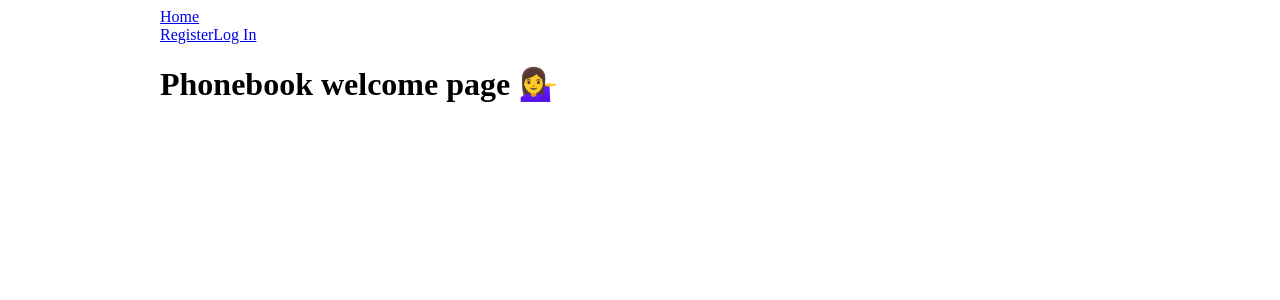
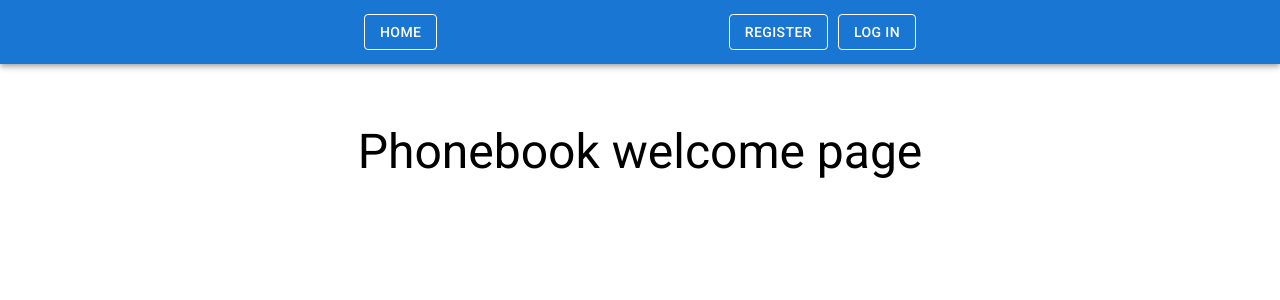
Before and after one commit to AlexArmor/goit-react-hw-08-phonebook, a React (Create React App) app: page / in a window 1280 px wide. Shown: the top 300 px of the page. Built offline with nearby package versions, Linux system fonts and the light colour scheme.

Commit message:
added stylies but not everywhere

```diff
--- a/src/components/AppBar/AppBar.jsx
+++ /dev/null
@@ -1,16 +0,0 @@
-import { Navigation } from '../Navigation/Navigation';
-import { UserMenu } from '../UserMenu/UserMenu';
-import { AuthNav } from '../AuthNav/AuthNav';
-import { selectIsLoggedIn } from 'redux/auth/selectors';
-import { useSelector } from 'react-redux';
-
-export const AppBar = () => {
-  const isLoggedIn = useSelector(selectIsLoggedIn);
-
-  return (
-    <header>
-      <Navigation />
-      {isLoggedIn ? <UserMenu /> : <AuthNav />}
-    </header>
-  );
-};
--- /dev/null
+++ b/src/components/AppBarTop/AppBarTop.jsx
@@ -0,0 +1,27 @@
+import { Navigation } from '../Navigation/Navigation';
+import { UserMenu } from '../UserMenu/UserMenu';
+import { AuthNav } from '../AuthNav/AuthNav';
+import { selectIsLoggedIn } from 'redux/auth/selectors';
+import { useSelector } from 'react-redux';
+import { AppBar, Toolbar, Container } from '@mui/material';
+
+export const AppBarTop = () => {
+  const isLoggedIn = useSelector(selectIsLoggedIn);
+
+  return (
+    <AppBar position="static" component="nav">
+      <Toolbar>
+        <Container
+          maxWidth="sm"
+          sx={{
+            display: 'flex',
+            justifyContent: 'space-between',
+          }}
+        >
+          <Navigation />
+          {isLoggedIn ? <UserMenu /> : <AuthNav />}
+        </Container>
+      </Toolbar>
+    </AppBar>
+  );
+};
--- a/src/components/AuthNav/AuthNav.jsx
+++ b/src/components/AuthNav/AuthNav.jsx
@@ -1,10 +1,25 @@
 import { NavLink } from 'react-router-dom';
+import { Button, Box } from '@mui/material';
 
 export const AuthNav = () => {
   return (
-    <div>
-      <NavLink to="/register">Register</NavLink>
-      <NavLink to="/login">Log In</NavLink>
-    </div>
+    <Box sx={{ display: 'flex', gap: '10px' }}>
+      <Button
+        variant="outlined"
+        to="/register"
+        component={NavLink}
+        color="inherit"
+      >
+        Register
+      </Button>
+      <Button
+        variant="outlined"
+        to="/login"
+        component={NavLink}
+        color="inherit"
+      >
+        Log In
+      </Button>
+    </Box>
   );
 };
--- a/src/components/Layout.jsx
+++ b/src/components/Layout.jsx
@@ -1,12 +1,12 @@
 import { Outlet } from 'react-router-dom';
 // import { Toaster } from 'react-hot-toast';
-import { AppBar } from './AppBar/AppBar';
+import { AppBarTop } from './AppBarTop/AppBarTop';
 import { Suspense } from 'react';
 
 export const Layout = () => {
   return (
-        <div style={{ maxWidth: 960, margin: '0 auto', padding: '0 16px' }}>
-            <AppBar />
+    <div>
+      <AppBarTop />
       <Suspense fallback={null}>
         <Outlet />
       </Suspense>
--- a/src/components/Navigation/Navigation.jsx
+++ b/src/components/Navigation/Navigation.jsx
@@ -1,14 +1,26 @@
 import { NavLink } from 'react-router-dom';
 import { useSelector } from 'react-redux';
 import { selectIsLoggedIn } from 'redux/auth/selectors';
+import { Button, Box } from '@mui/material';
 
 export const Navigation = () => {
   const isLoggedIn = useSelector(selectIsLoggedIn);
 
   return (
-    <nav>
-      <NavLink to="/">Home</NavLink>
-      {isLoggedIn && <NavLink to="/contacts">Contacts</NavLink>}
-    </nav>
+    <Box sx={{ display: 'flex', gap: '10px' }}>
+      <Button variant="outlined" to="/" component={NavLink} color="inherit">
+        Home
+      </Button>
+      {isLoggedIn && (
+        <Button
+          variant="outlined"
+          to="/contacts"
+          component={NavLink}
+          color="inherit"
+        >
+          Contacts
+        </Button>
+      )}
+    </Box>
   );
 };
--- a/src/components/RegisterForm/RegisterForm.jsx
+++ b/src/components/RegisterForm/RegisterForm.jsx
@@ -1,5 +1,6 @@
 import { useDispatch } from 'react-redux';
 import { register } from 'redux/auth/operations';
+import { Button, Box, TextField } from '@mui/material';
 
 export const RegisterForm = () => {
   const dispatch = useDispatch();
@@ -18,20 +19,41 @@ export const RegisterForm = () => {
   };
 
   return (
-    <form onSubmit={handleSubmit} autoComplete="off">
-      <label>
-        Username
-        <input type="text" name="name" />
-      </label>
-      <label>
-        Email
-        <input type="email" name="email" />
-      </label>
-      <label>
-        Password
-        <input type="password" name="password" />
-      </label>
-      <button type="submit">Register</button>
-    </form>
+    <Box
+      onSubmit={handleSubmit}
+      autoComplete="on"
+      component="form"
+      sx={{
+        display: 'flex',
+        justifyContent: 'center',
+        padding: '20px',
+        gap: '10px',
+      }}
+    >
+      <TextField
+        type="text"
+        name="name"
+        id="username-basic"
+        label="Username"
+        variant="outlined"
+      />
+      <TextField
+        type="email"
+        name="email"
+        id="email-basic"
+        label="Email"
+        variant="outlined"
+      />
+      <TextField
+        type="password"
+        name="password"
+        id="password-basic"
+        label="Password"
+        variant="outlined"
+      />
+      <Button type="submit" variant="contained">
+        Register
+      </Button>
+    </Box>
   );
 };
--- a/src/components/UserMenu/UserMenu.jsx
+++ b/src/components/UserMenu/UserMenu.jsx
@@ -1,17 +1,26 @@
 import { useDispatch, useSelector } from 'react-redux';
 import { logOut } from 'redux/auth/operations';
 import { selectUser } from 'redux/auth/selectors';
+import { Button, Box, Typography } from '@mui/material';
 
 export const UserMenu = () => {
   const dispatch = useDispatch();
   const user = useSelector(selectUser);
 
   return (
-    <div>
-      <p>Welcome, {user.name}</p>
-      <button type="button" onClick={() => dispatch(logOut())}>
+    <Box sx={{ display: 'flex', gap: '10px' }}>
+      <Typography variant="h6" component="p">
+        Welcome, {user.name}
+      </Typography>
+      <Button
+        type="button"
+        onClick={() => dispatch(logOut())}
+        variant="outlined"
+        to="/register"
+        color="inherit"
+      >
         Logout
-      </button>
-    </div>
+      </Button>
+    </Box>
   );
 };
--- /dev/null
+++ b/src/index.css
@@ -0,0 +1,36 @@
+img {
+  display: block;
+  max-width: 100%;
+  height: auto;
+}
+ul,
+ol {
+  padding: 0;
+  margin: 0;
+  /* list-style: none; */
+}
+body,
+h1,
+h2,
+h3,
+h4,
+h5,
+h6,
+p {
+  margin: 0;
+}
+a {
+  text-decoration: none;
+}
+.visually-hidden {
+  position: absolute;
+  width: 1px;
+  height: 1px;
+  margin: -1px;
+  border: 0;
+  padding: 0;
+  white-space: nowrap;
+  clip-path: inset(100%);
+  clip: rect(0 0 0 0);
+  overflow: hidden;
+}
--- a/src/index.js
+++ b/src/index.js
@@ -5,6 +5,7 @@ import { BrowserRouter } from 'react-router-dom';
 import { PersistGate } from 'redux-persist/integration/react';
 import { store, persistor } from './redux/store';
 import { Provider } from 'react-redux';
+import 'index.css';
 
 ReactDOM.createRoot(document.getElementById('root')).render(
   <React.StrictMode>
--- a/src/pages/Home.jsx
+++ b/src/pages/Home.jsx
@@ -1,12 +1,14 @@
+import { Container, Typography } from '@mui/material';
 export default function Home() {
   return (
-    <div>
-      <h1>
+    <Container>
+      <Typography
+        variant="h3"
+        component="h1"
+        sx={{ textAlign: 'center', paddingTop: '60px' }}
+      >
         Phonebook welcome page{' '}
-        <span role="img" aria-label="Greeting icon">
-          💁‍♀️
-        </span>
-      </h1>
-    </div>
+      </Typography>
+    </Container>
   );
 }
--- a/src/styles/GlobalStyles.js
+++ b/src/styles/GlobalStyles.js
@@ -11,6 +11,7 @@ export const GlobalStyleComponent = createGlobalStyle`
     margin: 0;
     list-style: none;
   }
+  body,
   h1,
   h2,
   h3,
```
Lines whose indentation alone changed are shown as unchanged.
